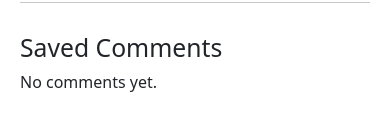
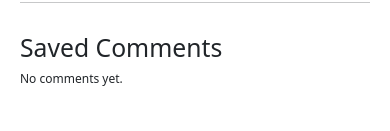
Before and after one commit to andyugbawa/mern-react, a React (Vite) app in the folder newmernapp/client/: page /comments in a window 390 px wide. Shown: the part 541-672 px from the top of the page. Built offline with nearby package versions, Linux system fonts and the light colour scheme.

Commit message:
paragraph font-size reduced for mobile screen

```diff
--- a/newmernapp/client/src/style.css
+++ b/newmernapp/client/src/style.css
@@ -379,6 +379,9 @@ button {
      width:200px;
     height: 230px;
    }
+   p{
+    font-size: 12px;
+   }
 
 
 }
```
